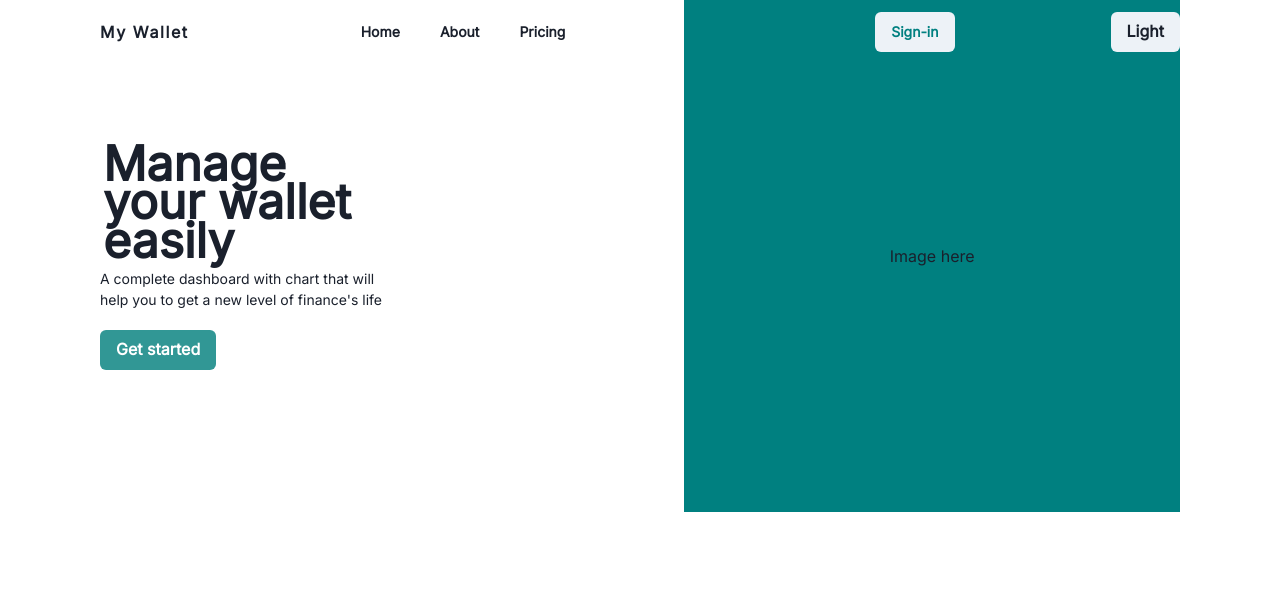
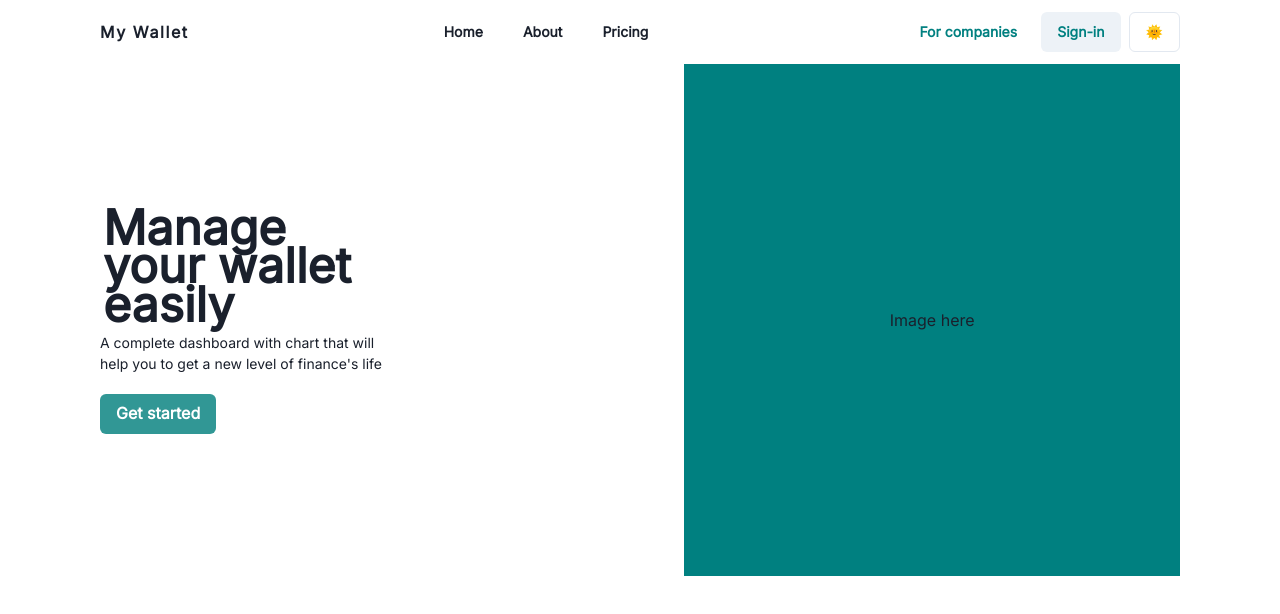
Before and after one commit to luisdourado33/my-wallet, a React (Create React App) app: page / in a window 1280 px wide. Shown: the top 614 px of the page. Built offline with nearby package versions, Linux system fonts and the light colour scheme.

Commit message:
feat: add interface to CTA items

```diff
--- a/src/components/organisms/Navbar/Navbar.tsx
+++ b/src/components/organisms/Navbar/Navbar.tsx
@@ -11,24 +11,45 @@ const menuItems = [
   { label: 'Pricing', variant: 'nav' },
 ];
 
-const callToActions = [
-  { label: 'For companies', variant: 'nav' },
-  { label: 'Sign-in', variant: 'solid' }
-];
+interface PropsCTA {
+  label: string;
+  variant: 'solid' | 'outline' | 'ghost' | 'link' | 'nav';
+  onClick?: any;
+};
 
 const Navbar = () => {
   const { colorMode, toggleColorMode } = useColorMode();
 
+  const callToActions: Array<PropsCTA> = [
+    { label: 'For companies', variant: 'nav' },
+    { label: 'Sign-in', variant: 'solid' },
+    { label: colorMode == 'dark' ? '🌚' : '🌞', variant: 'outline', onClick: toggleColorMode }
+  ];
+
   const renderMenuItems = menuItems.map((item, index) => (
-    <NavItem variant={item.variant} key={index} fontSize='sm'>{item.label}</NavItem>
+    <NavItem
+      variant={item.variant}
+      key={index}
+      fontSize='sm'
+    >
+      {item.label}
+    </NavItem>
   ));
 
   const renderCallToActions = callToActions.map((item, index) => (
-    <Button color='teal' variant={item.variant ?? 'solid'} key={index} fontSize='sm'>{item.label}</Button>
+    <Button
+      key={index}
+      color='teal'
+      variant={item.variant ?? 'solid'}
+      onClick={item.onClick ?? (() => {})}
+      fontSize='sm'
+    >
+      {item.label}
+    </Button>
   ))
 
   return (
-    <Header position='fixed'>
+    <Header>
       <FlexContainer
         alignItems='center'
         justifyContent='space-between'
@@ -49,9 +70,6 @@ const Navbar = () => {
         >
           {renderCallToActions}
         </HStack>
-        <Button onClick={toggleColorMode}>
-          {colorMode == 'light' ? 'Light' : 'Dark'}
-        </Button>
       </FlexContainer>
     </Header>
   );
```
